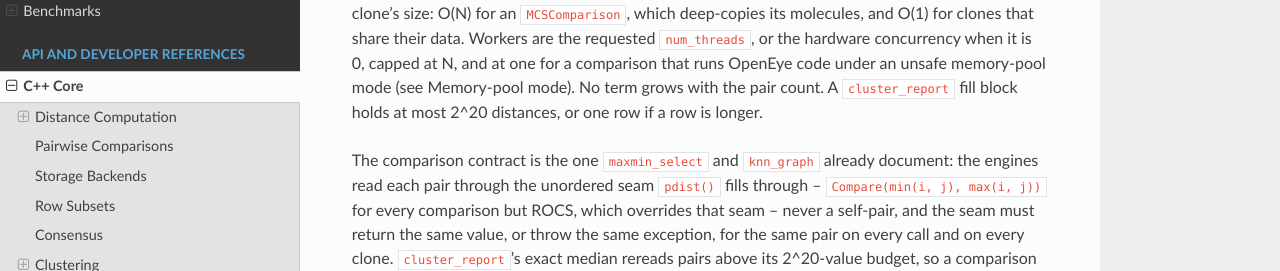
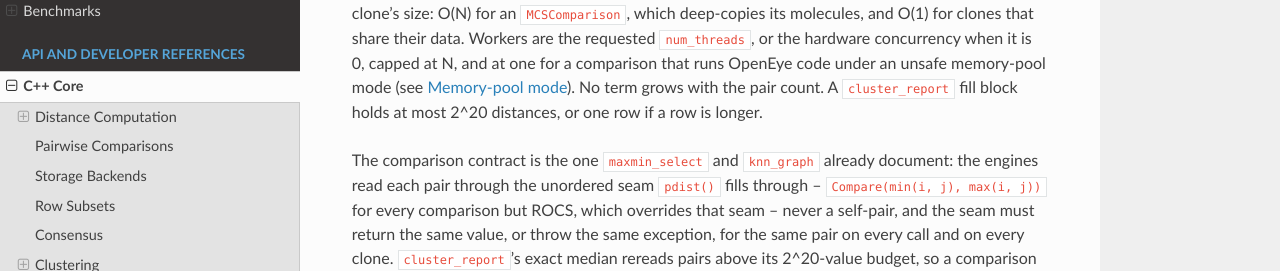
Before and after one commit to scott-arne/oecluster, a Sphinx documentation site: the page built from docs/cpp-core.md, in a window 1280 px wide and 900 px high, scrolled down 7739 px. Shown: the part 229-500 px from the top of the window. Built offline with Sphinx 7.4.7 and the Read the Docs theme 3.1.0, drawn with Linux system fonts in a browser that asks for light colours; pages that are not in the unit, such as notebooks, are missing from menus; the version number is read from the project's files by our own code; part of the change alters nothing that is shown.

```diff
--- a/docs/cpp-core.md
+++ b/docs/cpp-core.md
@@ -381,14 +381,16 @@ with one `Clone()` per concurrently running chunk. Each options struct
 gains `chunk_size`, default 4096 pairwise distances per unit. The
 comparison overloads refuse a zero `chunk_size`; the storage overloads
 ignore the field, and Python validates it on every path. A unit is whole
-rows; `activity_landscape` never makes one smaller than 64 rows, the floor
-its storage path already applies. Memory is O(N + K) plus O(N + C) per
-worker, for K clusters, where C is one comparison clone's size: O(N) for an
+rows; `activity_landscape` never makes one smaller than 64 rows, the floor its
+storage path already applies. Memory is O(N + K) plus O(N + C) per worker, for
+K clusters, where C is one comparison clone's size: O(N) for an
 `MCSComparison`, which deep-copies its molecules, and O(1) for clones that
-share their data. Workers are the requested `num_threads`, or the hardware concurrency
-when it is 0, capped at N, and at one for a comparison that runs OpenEye code
-under an unsafe memory-pool mode (see Memory-pool mode). No term grows with the pair count. A `cluster_report` fill block
-holds at most 2^20 distances, or one row if a row is longer.
+share their data. Workers are the requested `num_threads`, or the hardware
+concurrency when it is 0, capped at N, and at one for a comparison that runs
+OpenEye code under an unsafe memory-pool mode (see
+[Memory-pool mode](#memory-pool-mode)). No term grows with the pair count. A
+`cluster_report` fill block holds at most 2^20 distances, or one row if a row
+is longer.
 
 The comparison contract is the one `maxmin_select` and `knn_graph` already
 document: the engines read each pair through the unordered
```
Also changed, not shown: docs/python-api.md (+8 -7 lines).
